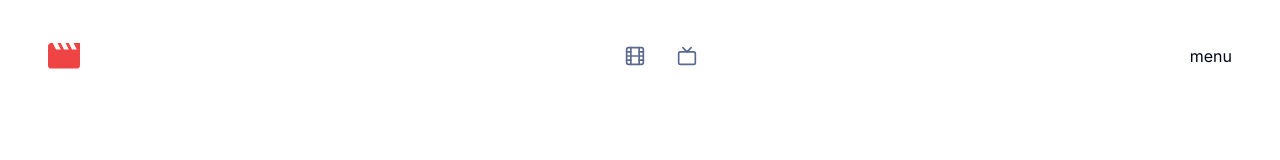
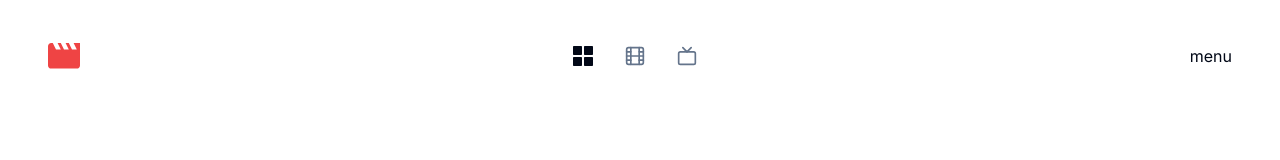
Before and after one commit to turkonjavladimir/watchly, a Next.js app: page / in a window 1280 px wide. Shown: the top 160 px of the page. Built offline with nearby package versions, Linux system fonts and the light colour scheme.

Commit message:
chore: update active/inactive NavLink color

```diff
--- a/src/components/nav-link.tsx
+++ b/src/components/nav-link.tsx
@@ -20,8 +20,8 @@ export function NavLink({
         <Icon
           className={`h-5 w-5 ${
             currentRoute === href
-              ? "text-white"
-              : "text-[#5A698F] group-hover:text-red-500"
+              ? "text-foreground"
+              : "text-muted-foreground group-hover:text-red-500"
           }  transition-colors`}
         />
       }
```
